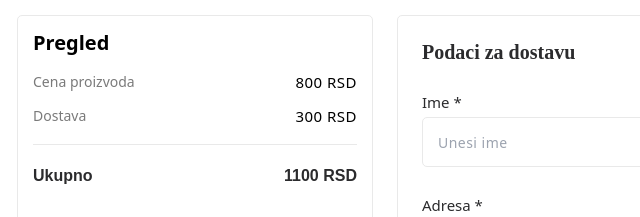
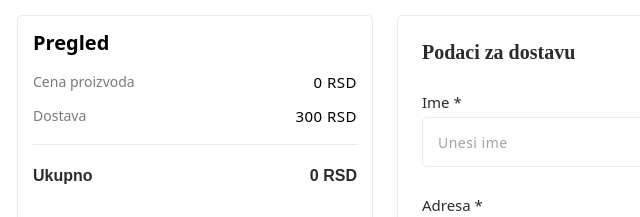
Before and after one commit to milosmitrovic20/Tvoj-Luksuz-Webshop, a plain HTML site: page checkout.html in a window 1280 px wide. Shown: the part 177-394 px from the top of the page, 65-705 px from the left. Drawn offline with Linux system fonts and the light colour scheme; files whose address does not match are found by name.

Commit message:
displaying total price

```diff
--- a/checkout.html
+++ b/checkout.html
@@ -174,7 +174,7 @@
                                 <div class="cr-checkout-summary">
                                     <div class="flex justify-between items-center mb-[10px]">
                                         <span class="text-left text-[#7a7a7a] text-[14px] leading-[24px] tracking-[0]">Cena proizvoda</span>
-                                        <span class="text-right text-[#000] text-[15px] leading-[24px] font-medium">800 RSD</span>
+                                        <span class="text-right text-[#000] text-[15px] leading-[24px] font-medium">0 RSD</span>
                                     </div>
                                     <div class="flex justify-between items-center mb-[10px]">
                                         <span class="text-left text-[#7a7a7a] text-[14px] leading-[24px] tracking-[0]">Dostava</span>
@@ -182,7 +182,7 @@
                                     </div>
                                     <div class="cr-checkout-summary-total flex justify-between items-center mb-[0] border-t-[1px] border-solid border-[#e9e9e9] pt-[19px] mt-[16px]">
                                         <span class="text-left font-Manrope text-[16px] font-semibold text-[#2b2b2d] leading-[24px] tracking-[0]">Ukupno</span>
-                                        <span class="text-right font-Manrope text-[16px] font-semibold text-[#2b2b2d] leading-[24px] tracking-[0]">1100 RSD</span>
+                                        <span class="text-right font-Manrope text-[16px] font-semibold text-[#2b2b2d] leading-[24px] tracking-[0]">0 RSD</span>
                                     </div>
                                 </div>
                                 <div class="cr-checkout-pro mt-[34px]"></div>
--- a/checkout.js
+++ b/checkout.js
@@ -1,3 +1,23 @@
+// Function to calculate the total cart price
+const calculateTotalPrice = () => {
+    let cartItems = JSON.parse(localStorage.getItem('cart')) || [];
+    let totalPrice = 0;
+
+    // Sum up the subtotals of all products in the cart
+    cartItems.forEach(item => {
+        totalPrice += item.price * item.quantity;
+    });
+
+    // Select the container where you want to display the total price
+    const totalPriceElement = document.querySelector('.cr-checkout-summary-total span.text-right');
+
+    // Display the total price in the specified element
+    totalPriceElement.textContent = `${totalPrice} RSD`;
+};
+
+// Call the function to update the total price
+calculateTotalPrice();
+
 // Function to display products in the cart
 const displayCartItems = () => {
     const cartItems = JSON.parse(localStorage.getItem('cart')) || [];
@@ -25,7 +45,7 @@ const displayCartItems = () => {
                         <p class="cr-price font-Poppins text-[16px] leading-[1.75] text-[#7a7a7a] text-left max-[1199px]:text-[14px]">
                             <span class="new-price text-[#64b496] font-bold">${item.price} RSD</span>
                         </p>
-                        <p class="quantity text-[14px] text-[#555]">Quantity: ${item.quantity}</p>
+                        <p class="quantity text-[14px] text-[#555]">Količina: ${item.quantity}</p>
                     </div>
                 </div>
             </div>
```
